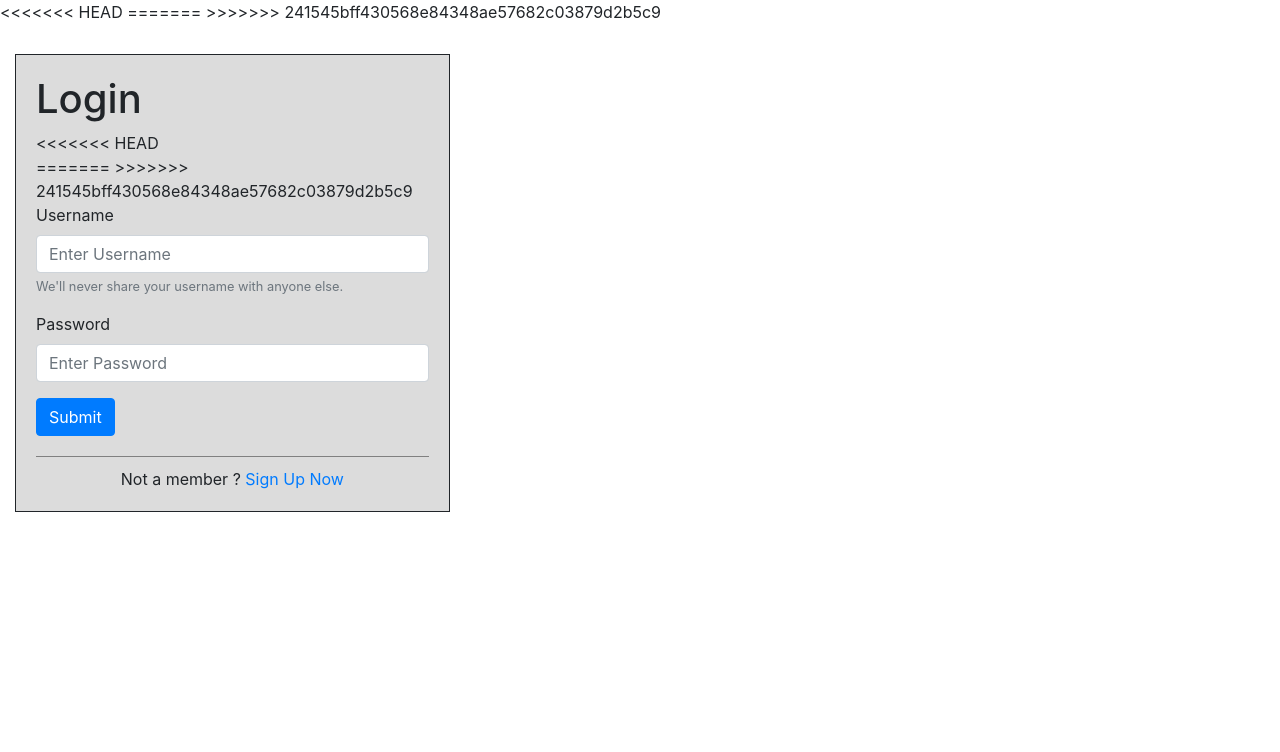
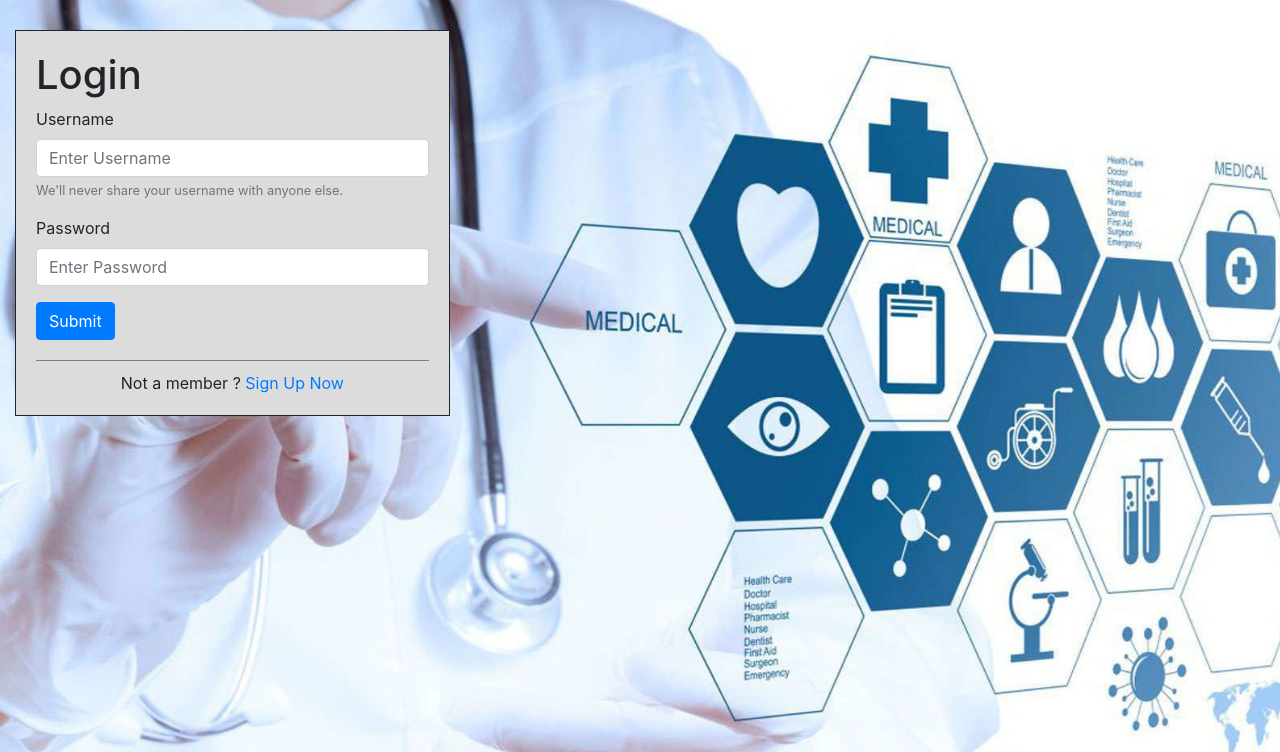
Before and after one commit to muskanrustagi24/Blood-Donation-System, a Node server app: page /login in a window 1280 px wide. Shown: the top 752 px of the page. Run offline with Node 20, Linux system fonts and the light colour scheme; some libraries are stand-ins or nearby versions.

Commit message:
changes done

```diff
--- a/public/css/login.css
+++ b/public/css/login.css
@@ -1,4 +1,3 @@
-<<<<<<< HEAD
 body {
     background-image: url("media/donate.jpg");
     background-size: 1300px 600px;
@@ -22,7 +21,8 @@
 .ww {
     text-align: center;
     margin-top: 10px;
-=======
+}
+
 body {
     background-image: url("media/landing-page.jpg");
     background-size: 1550px 810px;
@@ -46,5 +46,4 @@
 .ww {
     text-align: center;
     margin-top: 10px;
->>>>>>> 241545bff430568e84348ae57682c03879d2b5c9
 }
--- a/public/donors_list.html
+++ b/public/donors_list.html
@@ -33,8 +33,3 @@
         </table>
     </div>
 </body>
-<<<<<<< HEAD
-</html>
-=======
-</html>
->>>>>>> 7ad18523f4e97d88a3ca08a6a812e53b38cc7881
--- a/public/donors_list.js
+++ b/public/donors_list.js
@@ -7,8 +7,4 @@
             donorList.append(createDonor(donor))
         }
     })
-<<<<<<< HEAD
 })
-=======
-})
->>>>>>> 7ad18523f4e97d88a3ca08a6a812e53b38cc7881
--- a/public/index.css
+++ b/public/index.css
@@ -54,8 +54,4 @@
     position: relative;
     top: 30px;
     padding-left: 230px;
-<<<<<<< HEAD
 }
-=======
-}
->>>>>>> 7ad18523f4e97d88a3ca08a6a812e53b38cc7881
--- a/views/login.hbs
+++ b/views/login.hbs
@@ -8,10 +8,6 @@
   <script src="https://cdnjs.cloudflare.com/ajax/libs/popper.js/1.14.7/umd/popper.min.js" integrity="sha384-UO2eT0CpHqdSJQ6hJty5KVphtPhzWj9WO1clHTMGa3JDZwrnQq4sF86dIHNDz0W1" crossorigin="anonymous"></script>
   <script src="https://stackpath.bootstrapcdn.com/bootstrap/4.3.1/js/bootstrap.min.js" integrity="sha384-JjSmVgyd0p3pXB1rRibZUAYoIIy6OrQ6VrjIEaFf/nJGzIxFDsf4x0xIM+B07jRM" crossorigin="anonymous"></script>
   <script src="https://cdnjs.cloudflare.com/ajax/libs/font-awesome/5.10.2/js/all.js"></script>
-<<<<<<< HEAD
-
-=======
->>>>>>> 241545bff430568e84348ae57682c03879d2b5c9
   <link rel="stylesheet" href="../css/login.css">
   <title>Login</title>
 </head>
@@ -20,11 +16,7 @@
     <div class="col login-form">
       <h1 class="head">Login</h1>
       <div class="error"> {{ error }} </div>
-<<<<<<< HEAD
       <form action="/login" method="POST">
-=======
-      <form>
->>>>>>> 241545bff430568e84348ae57682c03879d2b5c9
         <div class="form-group">
           <label for="username">Username</label>
           <input type="text" class="form-control" name="username" id="username" placeholder="Enter Username">
```
Also changed, not shown: public/common.js (+1 -6 lines), views/signup.hbs (+0 -16 lines).
